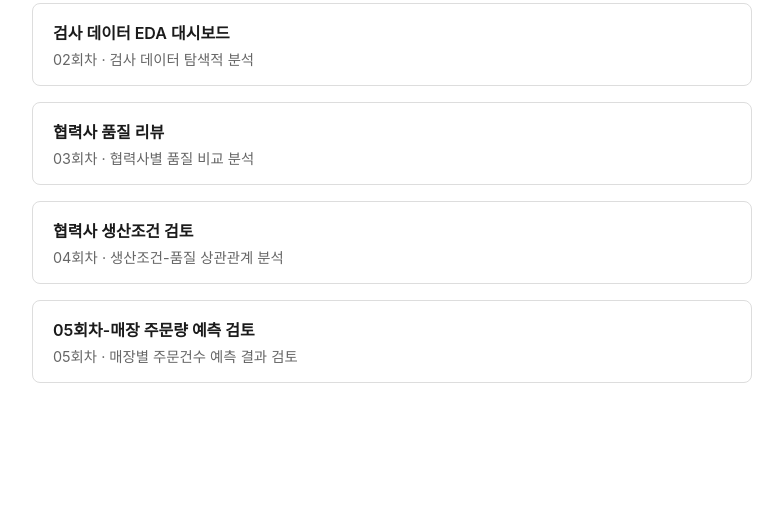
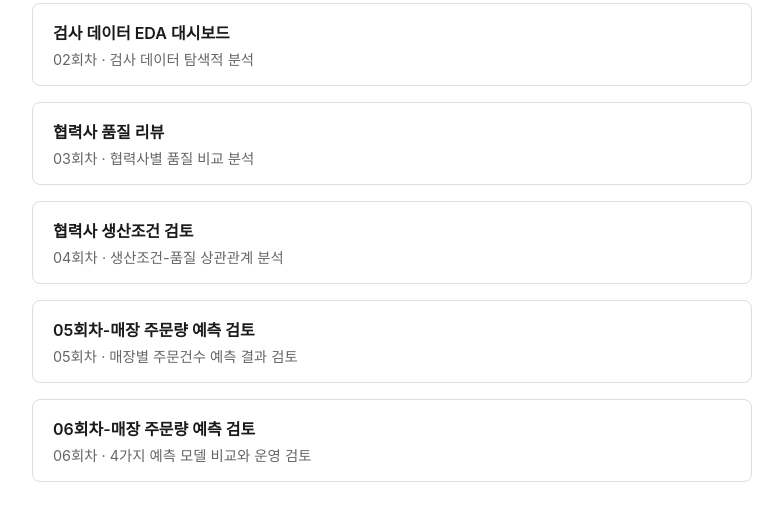
Before and after one commit to yujinhaleyan-byte/project2-dashboard, a plain HTML site: page dashboard/index.html in a window 1280 px wide. Shown: the part 96-616 px from the top of the page, without its empty margins (248-1031 px from the left). Drawn offline with Linux system fonts and the light colour scheme.

Commit message:
Add 06회차 dashboard to index

```diff
--- a/dashboard/index.html
+++ b/dashboard/index.html
@@ -42,6 +42,12 @@
       <div class="desc">05회차 · 매장별 주문건수 예측 결과 검토</div>
     </a>
   </li>
+  <li>
+    <a href="order-forecast06/orders_dashboard06.html">
+      <div class="title">06회차-매장 주문량 예측 검토</div>
+      <div class="desc">06회차 · 4가지 예측 모델 비교와 운영 검토</div>
+    </a>
+  </li>
 </ul>
 </body>
 </html>
```
